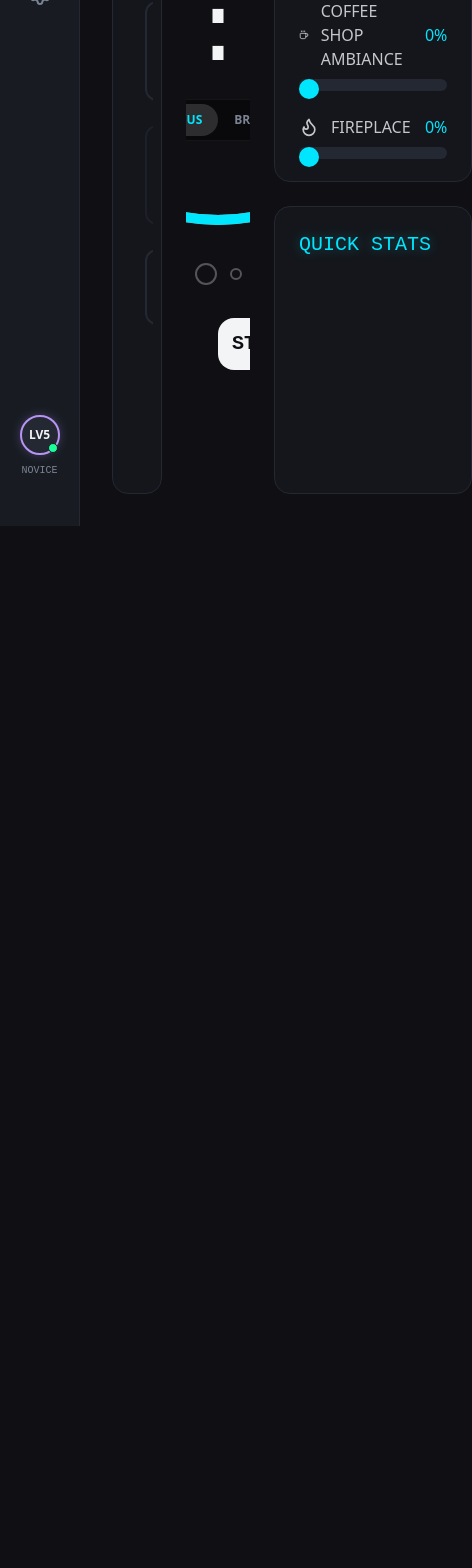
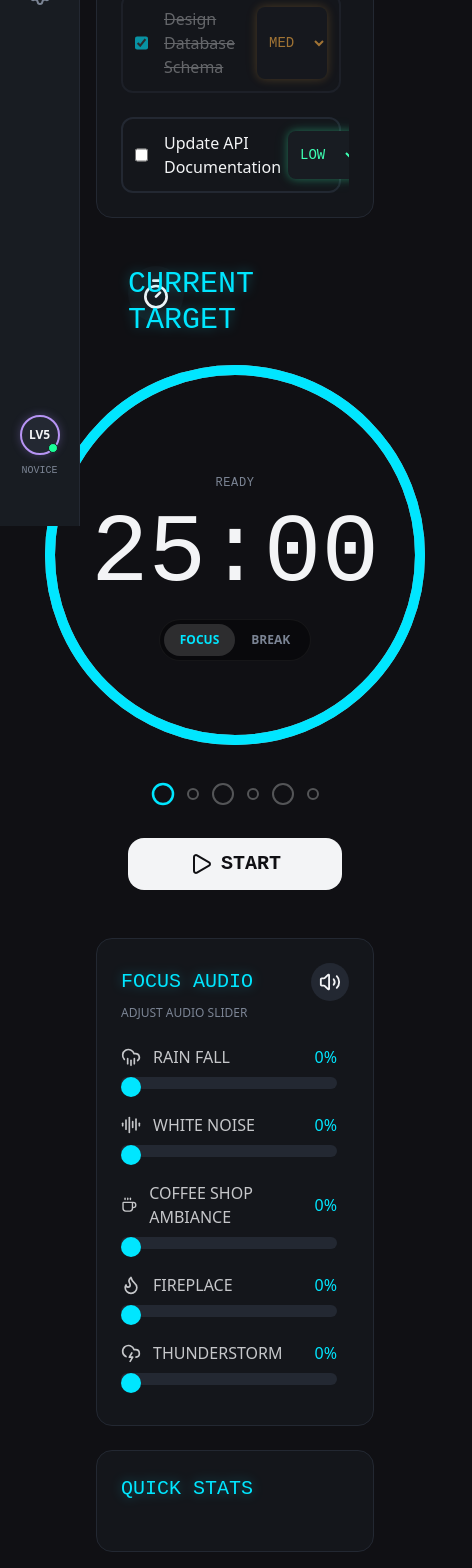
Before and after one commit to matthewhaines12/zero-scroll, a React (Vite) app: page / in a window 390 px wide. Shown: the part 318-1886 px from the top of the page, 472 px wide, since content can reach past the window. Before the commit the page ends 844 px from the top, so only its background shows below. Built offline with nearby package versions, Linux system fonts and the light colour scheme.

Commit message:
Fix timer end mode bug; create custom scroll bar with additional focus audios; start responsive design

```diff
--- a/src/components/audio/AudioSlider.jsx
+++ b/src/components/audio/AudioSlider.jsx
@@ -33,7 +33,7 @@ const AudioSlider = () => {
         <p className="text-text-muted text-xs mt-1">ADJUST AUDIO SLIDER</p>
       </header>
 
-      <div className="flex flex-col gap-2">
+      <div className="flex flex-col gap-2 overflow-y-auto pr-3 custom-scrollbar">
         {SOUND_LIBRARY.map((sound) => {
           const Icon = sound.icon;
           return (
--- a/src/components/tasks/TaskItem.jsx
+++ b/src/components/tasks/TaskItem.jsx
@@ -13,7 +13,7 @@ const TaskItem = ({
       className={`flex justify-between p-3 rounded-xl border-2 transition-all duration-300 cursor-pointer
         ${
           isActive
-            ? 'border-neon-focus shadow-neon-glow-focus-small break:border-neon-break break:shadow-neon-glow-break-small'
+            ? 'border-neon-focus break:border-neon-break'
             : 'border-surface-2 hover:bg-surface-2'
         }
         ${task.completed ? 'opacity-60 cursor-not-allowed' : ''}
--- a/src/components/tasks/Tasks.jsx
+++ b/src/components/tasks/Tasks.jsx
@@ -52,7 +52,7 @@ const Tasks = () => {
 
   return (
     <article
-      className={`${MODES[mode]} w-full flex flex-col bg-surface-1/50 rounded-2xl p-6 border border-surface-2 overflow-hidden`}
+      className={`${MODES[mode]} lg:h-full min-h-[500px] lg:min-h-0 w-full flex flex-col bg-surface-1/50 rounded-2xl p-6 border border-surface-2`}
     >
       <header className="mb-6">
         <h2 className="font-timer text-neon-focus text-xl uppercase drop-shadow-neon-focus break:text-neon-break break:drop-shadow-neon-break">
@@ -85,9 +85,9 @@ const Tasks = () => {
       </form>
 
       {/* Task list */}
-      <div className="mt-6 flex flex-col gap-6 overflow-y-auto flex-1 p-2">
+      <div className="mt-6 flex flex-col gap-6 overflow-y-auto min-h-0 flex-1 pr-2 custom-scrollbar">
         {tasks.length === 0 ? (
-          <p>No tasks</p>
+          <p className="">No Tasks</p>
         ) : (
           tasks.map((task) => (
             <TaskItem
--- a/src/components/timer/FocusTimer.jsx
+++ b/src/components/timer/FocusTimer.jsx
@@ -40,7 +40,7 @@ const FocusTimer = () => {
 
   return (
     <article
-      className={`${MODES[mode]} relative flex flex-col items-center w-full p-8 overflow-hidden`}
+      className={`${MODES[mode]} relative flex flex-col items-center w-full p-8`}
     >
       {/* Settings Button */}
       <button
--- a/src/context/TimerContext.jsx
+++ b/src/context/TimerContext.jsx
@@ -73,7 +73,7 @@ export const TimerProvider = ({ children }) => {
     if (!userStartedRef.current) return;
 
     let timerId;
-    if (!hasStarted && !isRunning && mode) {
+    if (!isRunning && mode) {
       timerId = setTimeout(() => {
         start(parseInt(timerSettings[mode].value));
       }, 1000); // 1 second delay when transitioning
@@ -92,6 +92,7 @@ export const TimerProvider = ({ children }) => {
     start,
     pause,
     reset,
+    endMode,
   } = useTimer(duration, handleTimerComplete);
 
   const handleTimerReset = useCallback(() => {
@@ -102,7 +103,7 @@ export const TimerProvider = ({ children }) => {
   }, [resetCycle, reset]);
 
   const handleEndMode = useCallback(() => {
-    reset();
+    endMode();
     handleTimerComplete();
   }, [reset, handleTimerComplete]);
 
--- a/src/hooks/useTimer.js
+++ b/src/hooks/useTimer.js
@@ -65,6 +65,13 @@ export const useTimer = (initialDuration, onComplete) => {
     workerRef.current?.postMessage({ type: 'RESET' });
   }, [totalDuration]);
 
+  const endMode = useCallback(() => {
+    setIsRunning(false);
+    setRemaining(totalDuration);
+    setTotalDuration(totalDuration);
+    workerRef.current?.postMessage({ type: 'RESET' });
+  }, [totalDuration]);
+
   return {
     remaining,
     totalDuration,
@@ -73,5 +80,6 @@ export const useTimer = (initialDuration, onComplete) => {
     start,
     pause,
     reset,
+    endMode,
   };
 };
--- a/src/pages/FocusHub.jsx
+++ b/src/pages/FocusHub.jsx
@@ -5,10 +5,10 @@ import QuickStats from '../components/stats/QuickStats';
 
 const FocusHub = () => {
   return (
-    <main className="h-screen p-8 grid grid-cols-[1fr_1.2fr_0.8fr] gap-6">
+    <main className="min-h-screen p-4 md:p-8 flex flex-col gap-4 md:gap-6 lg:h-screen lg:max-h-screen lg:grid lg:grid-cols-[1fr_1.2fr_0.8fr] lg:overflow-hidden">
       <Tasks />
       <FocusTimer />
-      <section className="flex flex-col gap-6 ">
+      <section className="flex flex-col gap-6 min-h-0">
         <AudioSlider />
         <QuickStats />
       </section>
--- a/src/services/utils/constants.js
+++ b/src/services/utils/constants.js
@@ -1,4 +1,10 @@
-import { CloudRain, Coffee, AudioLines, Flame } from 'lucide-react'; // Sound icons
+import {
+  CloudRain,
+  Coffee,
+  AudioLines,
+  Flame,
+  CloudLightning,
+} from 'lucide-react'; // Sound icons
 
 export const PRIORITY_COLORS = {
   LOW: 'text-priority-low shadow-neon-glow-low',
@@ -46,4 +52,10 @@ export const SOUND_LIBRARY = [
     icon: Flame,
     src: '/sounds/fireplace.mp3',
   },
+  {
+    id: 'thunder',
+    label: 'THUNDERSTORM',
+    icon: CloudLightning,
+    src: '/sounds/thunderstorm.mp3',
+  },
 ];
--- a/src/styles/index.css
+++ b/src/styles/index.css
@@ -81,6 +81,23 @@
   .slider::-moz-range-track {
     @apply h-2 rounded-lg bg-white/15;
   }
+
+  /* Custom Scrollbar - Webkit (Chrome, Safari, Edge) */
+  .custom-scrollbar::-webkit-scrollbar {
+    @apply w-2;
+  }
+  .custom-scrollbar::-webkit-scrollbar-track {
+    @apply bg-transparent;
+  }
+  .custom-scrollbar::-webkit-scrollbar-thumb {
+    @apply bg-surface-2 rounded-lg border border-text-muted/20;
+  }
+
+  /* Custom Scrollbar - Firefox */
+  .custom-scrollbar {
+    scrollbar-width: thin;
+    scrollbar-color: rgba(35, 40, 50, 1) transparent;
+  }
 }
 
 /* Global Reset */
```
Also changed, not shown: 1 other file (tests, documents, lock files or other folders).
